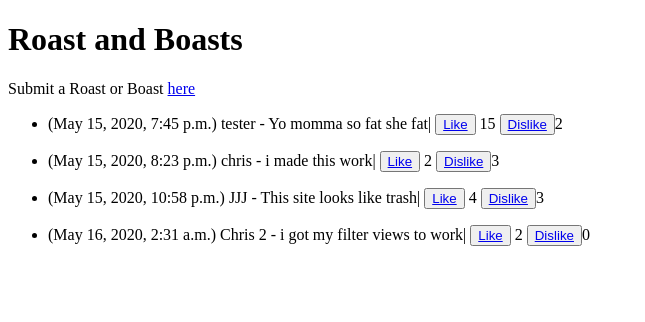
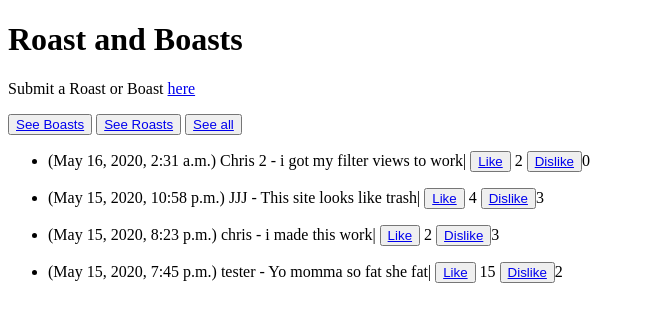
Before and after one commit to cjrojas72/ghost-post, a Django app: page / in a window 1280 px wide. Shown: the top 322 px of the page, without its empty margins (0-645 px from the left). Run offline with Django 3.2, Linux system fonts and the light colour scheme; data comes from the database, SQL or seed files in the repository; both versions use the stored data as it was after the commit.

Commit message:
add filter view for roasts and boasts

```diff
--- a/posts/templates/index.html
+++ b/posts/templates/index.html
@@ -8,6 +8,9 @@
   <body>
     <h1>Roast and Boasts</h1>
     <p>Submit a Roast or Boast <a href="/addpost/">here</a></p>
+    <button><a href="/choice/boasts">See Boasts</a></button>
+    <button><a href="/choice/roasts">See Roasts</a></button>
+    <button><a href="/choice/all">See all</a></button>
     {% for item in data %}
     <ul>
       <li>
--- a/posts/urls.py
+++ b/posts/urls.py
@@ -5,5 +5,6 @@ urlpatterns = [
     path('', views.Index, name='home'),
     path('addpost/', views.AddPost),
     path('like/<int:id>/', views.LikeView),
-    path('dislike/<int:id>', views.DislikeView)
+    path('dislike/<int:id>', views.DislikeView),
+    path('choice/<str:choices>', views.FilterView)
 ]
--- a/posts/views.py
+++ b/posts/views.py
@@ -7,6 +7,7 @@ from posts.forms import AddPostForm
 
 def Index(request):
     data = Post.objects.all()
+    data = data.order_by('-date_time')
     return render(request, 'index.html', {'data': data})
 
 
@@ -41,3 +42,18 @@ def DislikeView(request, id):
     post.down_votes += 1
     post.save()
     return HttpResponseRedirect(reverse('home'))
+
+
+def FilterView(request, choices):
+
+    if choices == 'all':
+        view = Post.objects.all()
+    else:
+        if choices == 'roasts':
+            choice = False
+        if choices == 'boasts':
+            choice = True
+        view = Post.objects.filter(choice=choice)
+    # return HttpResponseRedirect(reverse('home'), {'data': view})
+    view = view.order_by('-date_time')
+    return render(request, 'index.html', {'data': view})
```
Also changed, not shown: db.sqlite3.
